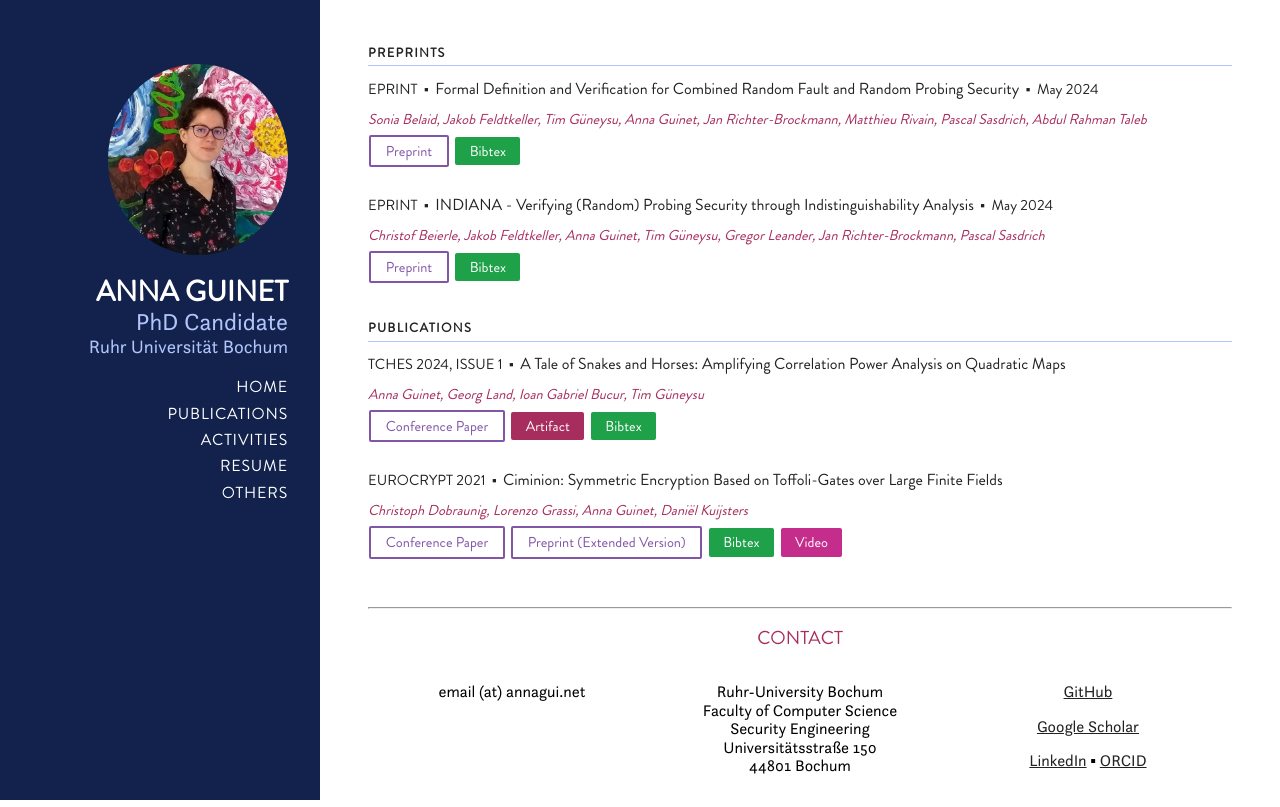
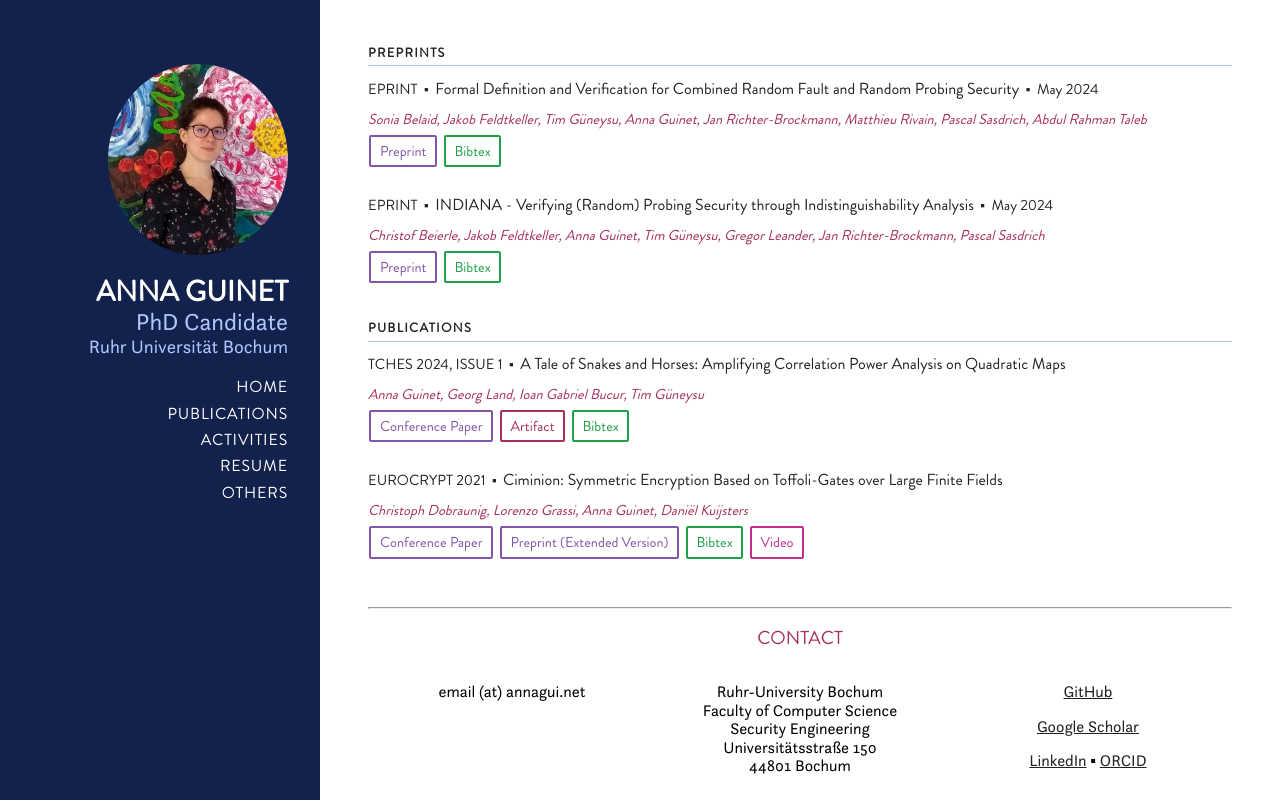
Before and after one commit to anna-guinet/personal-website, a PHP site: page /publications.html in a window 1280 px wide. Run offline with PHP 8.4, Linux system fonts and the light colour scheme; some libraries are stand-ins or nearby versions.

Commit message:
change layout buttons

```diff
--- a/css/layouts/blog.css
+++ b/css/layouts/blog.css
@@ -141,20 +141,25 @@ h3 {
 
 .post-link {
     margin: 0 0.1em;
-    padding: 0.3em 1em;
-    color: #fff;
-    background: #999;
+    padding: 0.3em 0.6em;
     font-size: 90%;
 	font-family: 'Brandon Grotesque Regular', sans-serif;
 	text-align: center;
 }
     .post-link-pdf {
-        background: #1FA149;
+        color: #1FA149;
+        background: #ffffff;
+        border: 2px solid #1FA149;
     }
 
 		.post-link-pdf a{
         color: white
 		}
+		.post-link-pdf:hover,
+    	.post-link-pdf:focus {
+	        color: #fff;
+	        background: #1FA149;
+    	}
 
 	.post-link-url {
         color: #8156a7;
@@ -168,15 +173,29 @@ h3 {
     	}
 
     .post-link-url2 {
-        background: #A62D5D;
+        color: #A62D5D;
+        background: #ffffff;
+        border: 2px solid #A62D5D;
     }
+    	.post-link-url2:hover,
+    	.post-link-url2:focus {
+	        color: #fff;
+	        background: #A62D5D;
+    	}
 
     .post-link-video {
-        /*background: #EF5E32;*/
-        background: #C42D8C;
+        color: #C42D8C;
+        background: #ffffff;
+        border: 2px solid #C42D8C;
     }
+    	.post-link-video:hover,
+    	.post-link-video:focus {
+	        color: #fff;
+	        background: #C42D8C;
+    	}
 
 	.post-link-escada-clock {
+		padding: 0.3em 1em;
         background: #8156a7;
 		width: 100%;
 		max-width: 160px;
@@ -185,6 +204,7 @@ h3 {
     }
 
 	.post-link-escada-homepage{
+		padding: 0.3em 1em;
 		background: #8156a7;
 		width: 100%;
 		margin: 3em auto;
```
